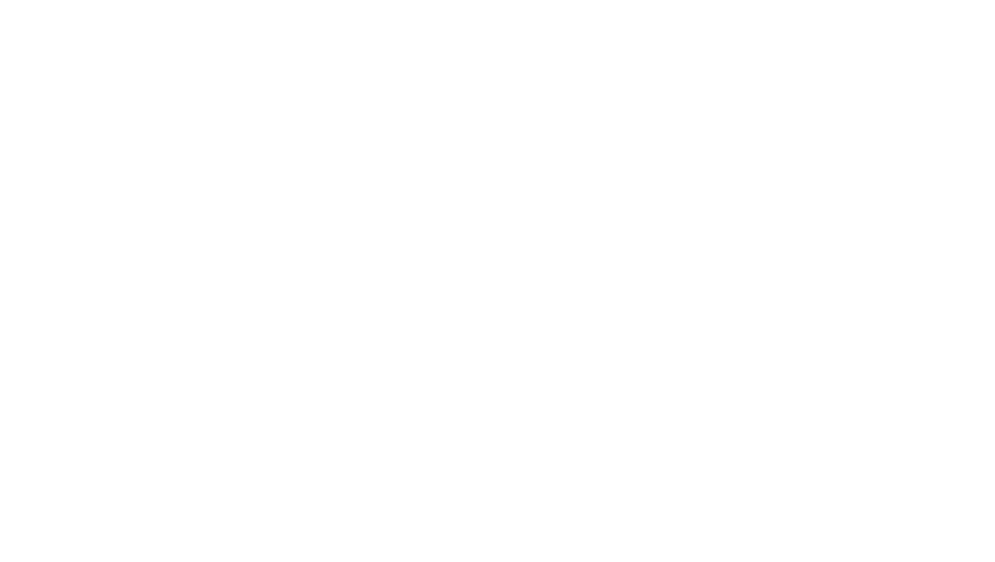
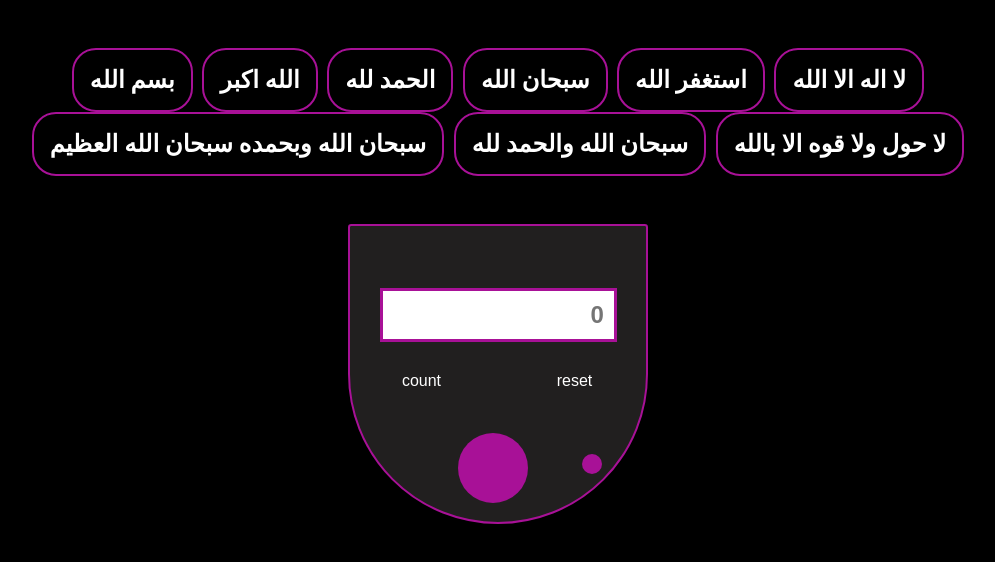
Before and after one commit to Medokhalifa/get-Cours, a plain HTML site: page index.html in a window 1280 px wide. Shown: the whole page, without its empty margins (142-1137 px from the left). Drawn offline with Linux system fonts and the light colour scheme.

Commit message:
Add files via upload

```diff
--- /dev/null
+++ b/index.css
@@ -0,0 +1,113 @@
+* {
+    padding: 0;
+    margin: 0;
+    box-sizing: border-box;
+}
+body{
+    height: 100vh;
+}
+.container {
+    display: flex;
+    flex-direction: column;
+    background-color: black;
+    color: white;
+    font-size: 1rem;
+    width: 100%;
+    height: 100vh;
+}
+
+.title {
+    flex-wrap: wrap;
+    margin: 3rem;
+    display: flex;
+    align-items: center;
+    justify-content: center;
+}
+
+.title h2 {
+    cursor: pointer;
+    margin: 0 .3rem;
+    border-radius: 1.5rem;
+    padding: 1rem;
+    border: solid 2px rgb(168, 17, 151);
+    transition: .2s ease;
+}
+
+.title h2:hover {
+    background-color: rgb(168, 17, 151);
+    ;
+}
+
+.form {
+    display: flex;
+    align-items: center;
+    justify-content: center;
+}
+
+.content {
+    position: relative;
+
+    background-color: rgba(33, 31, 31);
+    border: solid 2px rgb(168, 17, 151);
+    width: 300px;
+    height: 300px;
+    border-top-left-radius: 70px;
+    border-top-right-radius: 70px;
+    border-bottom-right-radius: 200rem;
+    border-bottom-left-radius: 200rem;
+}
+
+.content #type {
+    text-align: center;
+    padding: 1rem;
+}
+
+#text {
+    padding: 10px;
+    width: 80%;
+    margin: 30px;
+    font-size: 1.5rem;
+    text-align: end;
+    font-weight: bold;
+    border: solid 3px rgb(168, 17, 151);
+}
+
+.btn {
+    display: grid;
+    grid-template-columns: 1fr 1fr;
+    gap: 10px;
+}
+
+.btn button {
+    background-color: transparent;
+    border: none;
+    color: white;
+    font-size: 1rem;
+}
+
+#circle {
+    position: absolute;
+    right: 15%;
+    top: 77%;
+    border-radius: 50%;
+    width: 20px;
+    height: 20px;
+    cursor: pointer;
+    background-color: rgb(168, 17, 151);
+}
+
+#Cercle {
+    cursor: pointer;
+    position: absolute;
+    right: 40%;
+    top: 70%;
+    border-radius: 50%;
+    width: 70px;
+    height: 70px;
+    background-color: rgb(168, 17, 151);
+}
+
+#circle:active,
+#Cercle:active {
+    background-color: black;
+}
--- a/index.html
+++ b/index.html
@@ -1,6 +1,46 @@
-<!-- مرحله staging area -->
-<!-- اوامرgit -->
-<!-- git status اي الي بيحصل في الملف-->
-<!-- بضيف ملف git add +"الامتداد واسم الملف" -->
-<!-- علشان اشيل ملفgit reset head -->
-<!-- 2-مرحله commit -->
+<!DOCTYPE html>
+<html lang="en">
+
+<head>
+    <meta charset="UTF-8">
+    <meta name="viewport" content="width=device-width, initial-scale=1.0">
+    <title>سبحه</title>
+    <link rel="stylesheet" href="index.css">
+</head>
+
+<body>
+    <div class="container">
+
+        <div class="title">
+            <h2 onclick="names('بسم الله ')">بسم الله </h2>
+            <h2 onclick="names('الله اكبر')">الله اكبر</h2>
+            <h2 onclick="names('الحمد لله')"> الحمد لله</h2>
+            <h2 onclick="names('سبحان الله')"> سبحان الله </h2>
+            <h2 onclick="names('استغفر الله')"> استغفر الله </h2>
+            <h2 onclick="names('لا اله الا الله')">لا اله الا الله</h2>
+            <h2 onclick="names('سبحان الله وبحمده سبحان الله العظيم')">سبحان الله وبحمده سبحان الله العظيم </h2>
+            <h2 onclick="names('سبحان الله والحمد لله')">سبحان الله والحمد لله </h2>
+            <h2 onclick="names('لا حول ولا قوه الا بالله ')">لا حول ولا قوه الا بالله </h2>
+
+
+        </div>
+        <div class="form">
+
+            <div class="content">
+                <h2 id="type"></h2>
+                <input id="text" type="text" placeholder="0">
+                <div class="btn">
+                    <button id="rest">count</button>
+                    <button id="count">reset</button>
+                    <div id="circle"></div>
+                    <div id="Cercle"></div>
+                </div>
+
+            </div>
+        </div>
+    </div>
+
+    <script src="index.js"></script>
+</body>
+
+</html>
--- /dev/null
+++ b/index.js
@@ -0,0 +1,23 @@
+let type = document.getElementById('type')
+let text = document.getElementById('text')
+let circle = document.getElementById('circle')
+let Cercle = document.getElementById('Cercle')
+let namess = document.getElementById('namess')
+
+function names(num) {
+    type.innerHTML = num
+    number = 0
+    text.value = number++
+
+}
+let number = 0
+Cercle.onclick = function() {
+    text.value = number++
+
+}
+circle.onclick = function() {
+    number = 0
+    text.value = number++
+
+
+}
```
